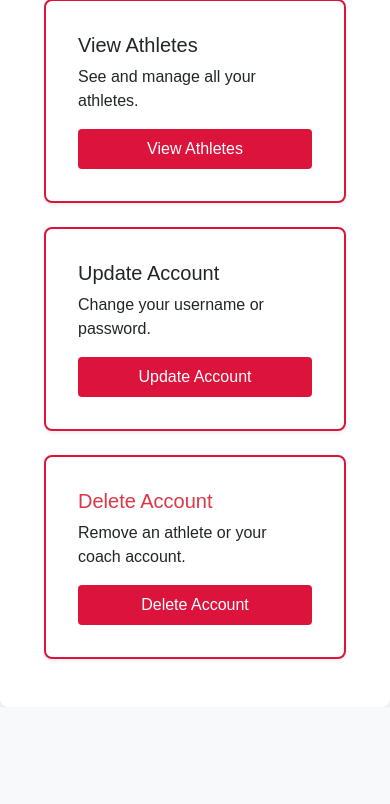
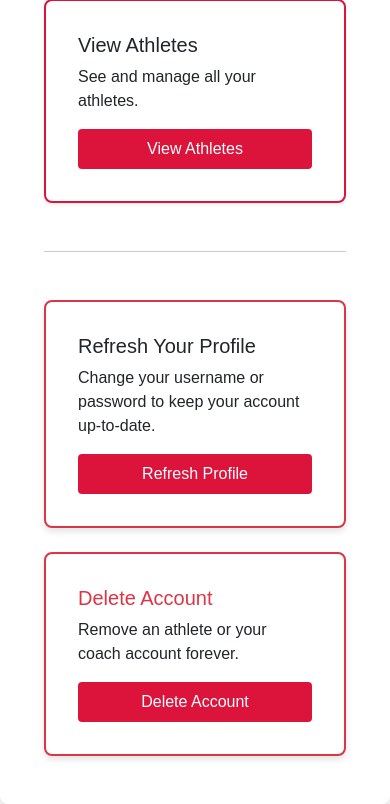
Before and after one commit to edwinharvard/Athlete-Training-Log, a Flask app: template templates/coach_home.html in a window 390 px wide; the page is wider, and only the part inside the window is pictured. Shown: the part 450-1254 px from the top of that part. Before the commit the page ends 1157 px from the top of that part, so only its background shows below. Run offline with Flask 3, Linux system fonts and the light colour scheme; the template is opened without the code that fills it, so the values that code supplies are empty; parts of the project's set-up code (start-up, migrations or seed data) failed here and were passed over.

Commit message:
clean up coach home

```diff
--- a/templates/coach_home.html
+++ b/templates/coach_home.html
@@ -6,8 +6,9 @@
 <div class="container mt-4">
   <h1 class="text-center mb-2">Welcome, {{ user.username|capitalize }}</h1>
 
+  <!-- Primary Action Cards -->
   <div class="row gy-4">
-    <div class="col-12 col-md-6 col-lg-3">
+    <div class="col-12 col-md-6 col-lg-6">
       <div class="card h-100 shadow-sm">
         <div class="card-body d-flex flex-column">
           <h5 class="card-title">Add Workout</h5>
@@ -17,7 +18,7 @@
       </div>
     </div>
 
-    <div class="col-12 col-md-6 col-lg-3">
+    <div class="col-12 col-md-6 col-lg-6">
       <div class="card h-100 shadow-sm">
         <div class="card-body d-flex flex-column">
           <h5 class="card-title">View Athletes</h5>
@@ -26,22 +27,26 @@
         </div>
       </div>
     </div>
+  </div>
 
-    <div class="col-12 col-md-6 col-lg-3">
-      <div class="card h-100 shadow-sm">
+  <!-- Account Management Section -->
+  <hr class="my-5">
+  <div class="row gy-4">
+    <div class="col-12 col-md-6 col-lg-6">
+      <div class="card h-100 border-danger">
         <div class="card-body d-flex flex-column">
-          <h5 class="card-title">Update Account</h5>
-          <p class="card-text flex-grow-1">Change your username or password.</p>
-          <a href="/update-coach-account" class="btn btn-warning mt-auto">Update Account</a>
+          <h5 class="card-title">Refresh Your Profile</h5>
+          <p class="card-text flex-grow-1">Change your username or password to keep your account up-to-date.</p>
+          <a href="/update-coach-account" class="btn btn-info mt-auto">Refresh Profile</a>
         </div>
       </div>
     </div>
 
-    <div class="col-12 col-md-6 col-lg-3">
-      <div class="card h-100 shadow-sm">
+    <div class="col-12 col-md-6 col-lg-6">
+      <div class="card h-100 border-danger">
         <div class="card-body d-flex flex-column">
           <h5 class="card-title text-danger">Delete Account</h5>
-          <p class="card-text flex-grow-1">Remove an athlete or your coach account.</p>
+          <p class="card-text flex-grow-1">Remove an athlete or your coach account forever.</p>
           <a href="/delete-account" class="btn btn-danger mt-auto">Delete Account</a>
         </div>
       </div>
```
